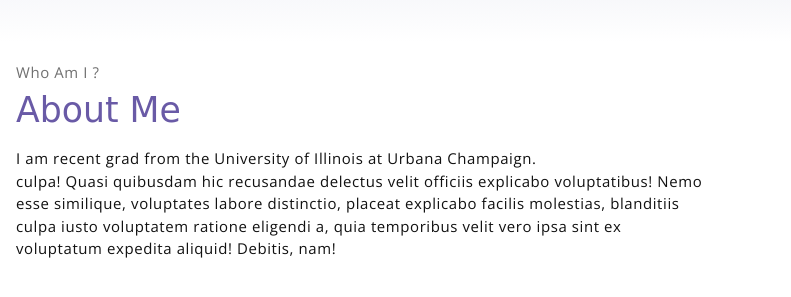
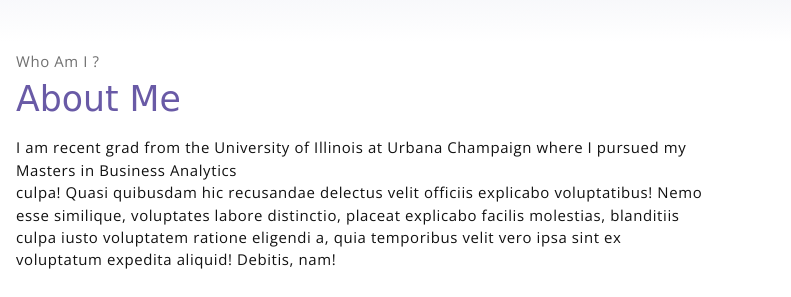
Before and after one commit to tejaswipallapothu29/tejaswipallapothu, a website: page index.html in a window 1280 px wide. Shown: the part 758-1055 px from the top of the page, 489-1280 px from the left. Drawn offline with nearby package versions, Linux system fonts and the light colour scheme; a web font is replaced by a local one.

```diff
--- a/index.html
+++ b/index.html
@@ -75,7 +75,7 @@
                     <p class="section-subtitle">Who Am I ?</p>
                     <h2 class="section-title mb-3">About Me</h2>
                     <p>
-                       I am recent grad from the University of Illinois at Urbana Champaign.
+                       I am recent grad from the University of Illinois at Urbana Champaign where I pursued my Masters in Business Analytics
                         <br>culpa! Quasi quibusdam hic recusandae delectus velit officiis explicabo voluptatibus! Nemo esse similique, voluptates labore distinctio, placeat explicabo facilis molestias, blanditiis culpa iusto voluptatem ratione eligendi a, quia temporibus velit vero ipsa sint ex voluptatum expedita aliquid! Debitis, nam!
                     </p>
                     <button class="btn-rounded btn btn-outline-primary mt-4">Download CV</button>
```
Also changed, not shown: 1 other file.
